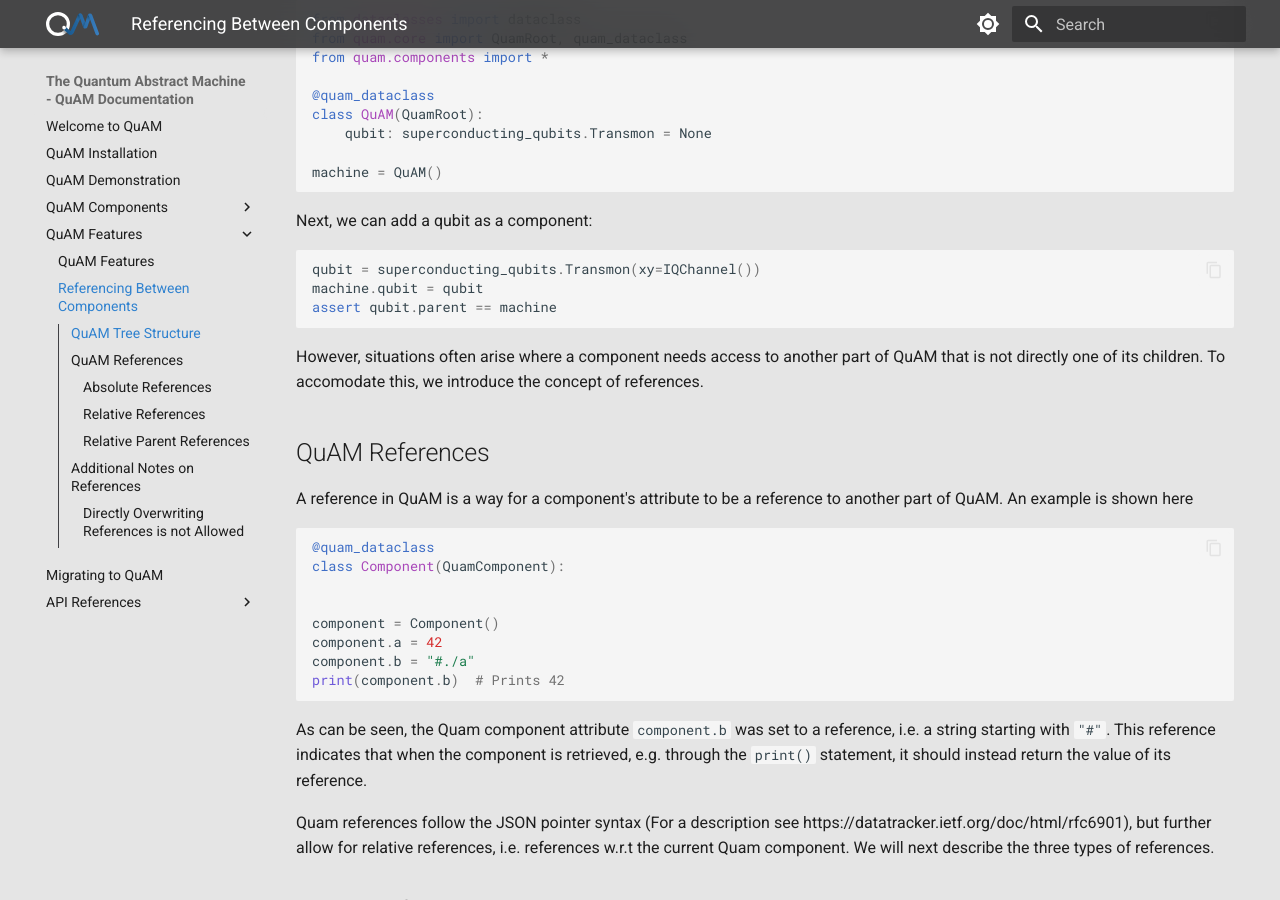
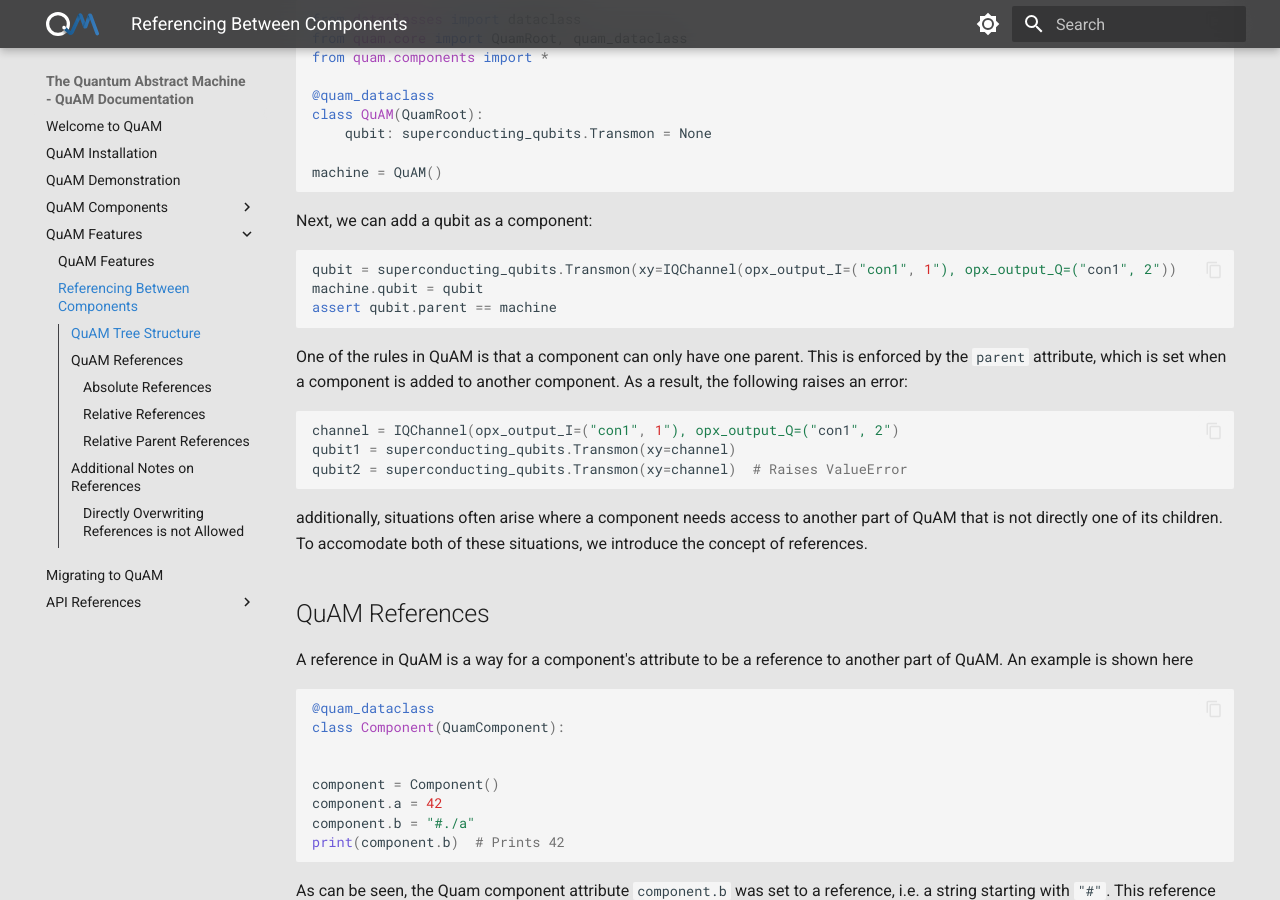
Before and after one commit to qua-platform/quam, an MkDocs documentation site: the page built from docs/features/quam-references.md, in a window 1280 px wide and 900 px high, scrolled down 314 px. Built offline with MkDocs 1.6.1 and Material for MkDocs 9.7.7, drawn with Linux system fonts in a browser that asks for light colours.

Commit message:
docs: add quamroot

````diff
--- a/docs/features/quam-references.md
+++ b/docs/features/quam-references.md
@@ -18,12 +18,21 @@ machine = QuAM()
 
 Next, we can add a qubit as a component:
 ```python
-qubit = superconducting_qubits.Transmon(xy=IQChannel())
+qubit = superconducting_qubits.Transmon(xy=IQChannel(opx_output_I=("con1", 1"), opx_output_Q=("con1", 2"))
 machine.qubit = qubit
 assert qubit.parent == machine
 ```
 
-However, situations often arise where a component needs access to another part of QuAM that is not directly one of its children. To accomodate this, we introduce the concept of references.
+One of the rules in QuAM is that a component can only have one parent. This is enforced by the `parent` attribute, which is set when a component is added to another component.
+As a result, the following raises an error:
+
+```python
+channel = IQChannel(opx_output_I=("con1", 1"), opx_output_Q=("con1", 2")
+qubit1 = superconducting_qubits.Transmon(xy=channel)
+qubit2 = superconducting_qubits.Transmon(xy=channel)  # Raises ValueError
+```
+additionally, situations often arise where a component needs access to another part of QuAM that is not directly one of its children.
+To accomodate both of these situations, we introduce the concept of references.
 
 ## QuAM References
 A reference in QuAM is a way for a component's attribute to be a reference to another part of QuAM. An example is shown here
--- a/mkdocs.yml
+++ b/mkdocs.yml
@@ -47,6 +47,7 @@ nav:
   - demonstration.md
   - "QuAM Components":
     - "components/index.md"
+    - "components/quam-root.md"
     - "components/channels.md"
     - "components/pulses.md"
     - "components/octave.md"
````
Also changed, not shown: docs/components/quam-root.md (added, +45 -0 lines).
